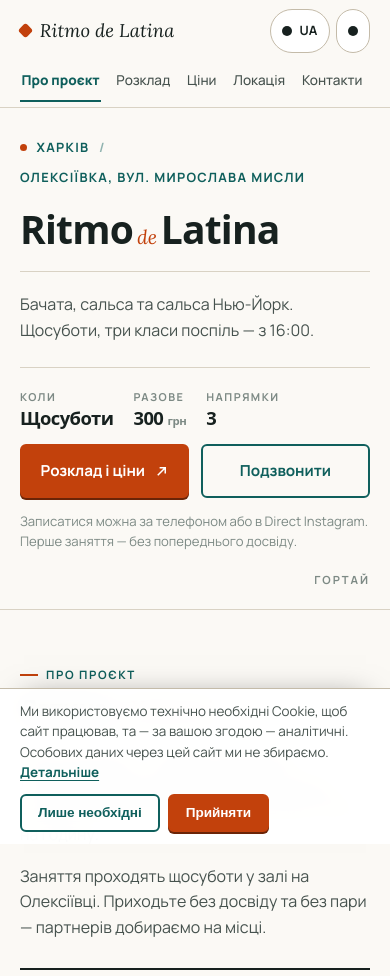
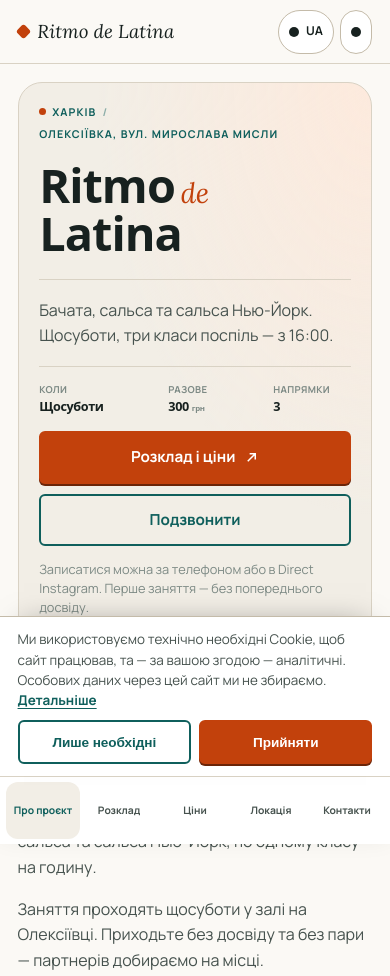
Before and after one commit to muyylx/ritmo-de-latina., a plain HTML site: page index.html in a window 390 px wide. Shown: the top 976 px of the page. Drawn offline with Linux system fonts and the light colour scheme; a web font is replaced by a local one.

Commit message:
Redesign mobile layout with app-style bottom navigation and responsive cards

```diff
--- a/styles.css
+++ b/styles.css
@@ -1061,88 +1061,107 @@ body.has-cookie { padding-bottom: 130px; }
 }
 
 
-/* Mobile layout: compact hero and always-available section navigation.
-   The coarse-pointer condition also covers iPhone desktop-site mode. */
+/* Mobile navigation icons are hidden on desktop. */
+.nav__icon { display: none; }
+
+/* Mobile-first layout; desktop rules above remain unchanged. */
 @media (max-width: 899px), (hover: none) and (pointer: coarse) and (max-width: 1100px) {
+  :root { --pad: clamp(16px, 4.5vw, 30px); --mobile-tab: 68px; --mobile-safe: env(safe-area-inset-bottom, 0px); }
+  html { scroll-padding-top: 76px; -webkit-text-size-adjust: 100%; }
+  section[id], #top { scroll-margin-top: 0; }
+  body { overflow-x: clip; padding-bottom: calc(var(--mobile-tab) + var(--mobile-safe)); font-size: 16px; }
+  body.has-cookie { padding-bottom: calc(var(--mobile-tab) + var(--mobile-safe) + 220px); }
   .nav {
-    display: grid;
-    grid-template-columns: minmax(0, 1fr) auto;
-    gap: .35rem .65rem;
-    padding: .55rem var(--pad) .3rem;
-    background: var(--bg);
-    border-bottom-color: var(--line);
-    -webkit-backdrop-filter: blur(12px);
+    display: flex; gap: 8px; min-height: 64px;
+    padding: 8px var(--pad);
+    background: var(--bg); border-bottom: 1px solid var(--line);
+    backdrop-filter: none; -webkit-backdrop-filter: none;
   }
-  .nav__mark { grid-column: 1; grid-row: 1; }
-  .nav__tools { grid-column: 2; grid-row: 1; gap: .35rem; }
-  .nav__tools .chip { min-height: 44px; padding: .45rem .7rem; }
+  .nav__mark { min-width: 0; }
+  .nav__name { font-size: clamp(1rem, 4.8vw, 1.35rem); }
+  .nav__tools { gap: 6px; }
+  .nav__tools .chip { min-height: 44px; padding: 8px 10px; font-size: .76rem; }
   .nav__links {
-    grid-column: 1 / -1;
-    grid-row: 2;
-    display: flex;
-    align-items: center;
-    gap: .85rem;
-    min-width: 0;
-    overflow-x: auto;
-    overflow-y: hidden;
-    white-space: nowrap;
-    -webkit-overflow-scrolling: touch;
-    scrollbar-width: none;
-    font-size: .85rem;
+    display: grid; grid-template-columns: repeat(5, minmax(0, 1fr));
+    position: fixed; inset: auto 0 0; z-index: 45;
+    align-items: stretch; gap: 2px;
+    min-height: calc(var(--mobile-tab) + var(--mobile-safe));
+    padding: 5px max(6px, env(safe-area-inset-right, 0px)) calc(5px + var(--mobile-safe)) max(6px, env(safe-area-inset-left, 0px));
+    background: var(--card); border-top: 1px solid var(--line);
+    box-shadow: 0 -5px 24px rgba(0,0,0,.07);
   }
-  .nav__links::-webkit-scrollbar { display: none; }
   .nav__links a {
-    flex: 0 0 auto;
-    min-height: 44px;
-    display: inline-flex;
-    align-items: center;
-    padding: .45rem .1rem;
+    display: flex; flex-direction: column; align-items: center; justify-content: center;
+    gap: 4px; min-width: 0; min-height: 54px; padding: 5px 1px;
+    border-radius: 12px; font-size: clamp(10px, 2.65vw, 12px);
+    line-height: 1.1; font-weight: 700; text-align: center;
   }
-  .nav__links a.is-active { font-weight: 800; }
-  html { scroll-padding-top: 112px; }
-  section[id], #top { scroll-margin-top: 0; }
+  .nav__links a::after { display: none; }
+  .nav__links a.is-active { background: var(--bg-2); color: var(--brand); }
+  .nav__icon { display: block; width: 22px; height: 22px; flex: none; }
+  .nav__links a span { max-width: 100%; overflow-wrap: anywhere; }
   .hero {
-    min-height: 0;
-    height: auto;
-    display: block;
-    padding: 1.8rem var(--pad) 1.25rem;
+    display: block; min-height: 0; height: auto;
+    padding: 18px var(--pad) 24px;
   }
-  .hero__title {
-    font-size: clamp(1.85rem, 10vw, 4.2rem);
-    line-height: 1.06;
+  .hero__wrap {
+    position: relative; overflow: hidden;
+    padding: clamp(18px, 5.3vw, 34px);
+    border: 1px solid var(--line); border-radius: 24px;
+    background: var(--bg-2);
+    background: radial-gradient(ellipse at top right, var(--accent-soft), transparent 55%), var(--bg-2);
   }
-  .hero__foot {
-    grid-template-columns: minmax(0, 1fr);
-    gap: 1rem;
-    margin-top: 1.4rem;
-  }
-  .hero__stats { gap: .85rem 1.25rem; }
-  .hero__acts {
-    flex-direction: row;
-    flex-wrap: wrap;
-    align-items: stretch;
-  }
-  .hero__acts .btn {
-    flex: 1 1 145px;
-    justify-content: center;
-    min-height: 48px;
-    padding: .8rem .9rem;
-    text-align: center;
-  }
-  .hero__rule {
-    margin: 0 auto;
-    padding-top: 1.25rem;
-  }
-  /* Keep essential content visible even if Safari interrupts animations. */
-  .hero [data-enter], .hero__word {
-    animation: none;
-    opacity: 1;
-    transform: none;
-  }
+  .hero__meta { margin-bottom: 20px; gap: 6px; font-size: .67rem; line-height: 1.5; }
+  .hero__title { display: grid; grid-template-columns: max-content max-content; gap: 0 .12em; align-items: baseline; font-size: clamp(2rem, 12vw, 4.8rem); line-height: 1.02; }
+  .hero__word:last-child { grid-column: 1 / -1; }
+  .hero__word--serif { font-size: .6em; }
+  .hero__foot { grid-template-columns: minmax(0, 1fr); gap: 18px; margin-top: 22px; padding-top: 18px; }
+  .hero__lead { font-size: 1rem; line-height: 1.55; }
+  .hero__stats { display: grid; grid-template-columns: 1.25fr 1fr .8fr; gap: 8px; margin: 18px 0 0; padding-top: 15px; }
+  .hero__stats > div { min-width: 0; }
+  .hero__stats dt { font-size: clamp(.52rem, 2.45vw, .7rem); letter-spacing: .04em; overflow-wrap: anywhere; }
+  .hero__stats dd { font-size: clamp(.78rem, 3.25vw, 1.3rem); overflow-wrap: anywhere; }
+  .hero__acts { display: grid; grid-template-columns: 1fr; gap: 10px; }
+  .hero__acts .btn { min-height: 52px; justify-content: center; padding: 12px 14px; text-align: center; }
+  .hero__micro { margin-top: 14px; font-size: .8rem; }
+  .hero__rule { display: none; }
+  .hero [data-enter], .hero__word { animation: none; opacity: 1; transform: none; }
+  .section { padding: 30px var(--pad); }
+  .section__head { margin-bottom: 20px; }
+  .h2 { font-size: clamp(1.55rem, 6vw, 2.5rem); line-height: 1.12; overflow-wrap: anywhere; }
+  .label { margin-bottom: 9px; }
+  .about__cols, .visit__grid, .prices__grid, .contacts__grid { grid-template-columns: minmax(0, 1fr); gap: 12px; }
+  .about__facts { padding: 4px 14px; border: 1px solid var(--line); border-radius: 16px; background: var(--card); }
+  .about__facts li { display: flex; flex-direction: row; flex-wrap: wrap; gap: 4px 10px; padding: 12px 0; }
+  .about__facts li:last-child { border-bottom: 0; }
+  .about__v { text-align: left; overflow-wrap: anywhere; }
+  .schedule__list { display: grid; gap: 9px; border: 0; }
+  .slot { grid-template-columns: max-content minmax(0, 1fr); gap: 4px 14px; padding: 16px; border: 1px solid var(--line); border-radius: 16px; background: var(--card); align-items: center; }
+  .slot__time { grid-row: 1 / span 2; font-size: 1.8rem; }
+  .slot__name { font-size: 1.02rem; line-height: 1.3; overflow-wrap: anywhere; }
+  .slot__note { grid-column: 2; font-size: .68rem; }
+  .slot:hover { padding-left: 16px; }
+  .price, .contact, .visit__address { border-radius: 18px; padding: 20px; }
+  .prices__grid { gap: 16px; }
+  .price__amount { font-size: 2.3rem; }
+  .contact__v { font-size: clamp(1.05rem, 5vw, 1.65rem); overflow-wrap: anywhere; }
+  .contact { min-height: 110px; }
+  .visit__address, .visit__map, .visit__how { grid-column: auto; grid-row: auto; min-width: 0; }
+  .visit__map { min-height: 240px; border-radius: 18px; }
+  .visit__acts .btn { min-height: 48px; }
+  .closing { padding: 30px var(--pad); }
+  .closing__meta { grid-template-columns: minmax(0, 1fr); gap: 18px; }
+  .closing__word { font-size: clamp(1.6rem, 6vw, 2.5rem); }
+  .cookie { bottom: calc(var(--mobile-tab) + var(--mobile-safe)); padding: 12px var(--pad); max-height: min(52vh, 320px); overflow-y: auto; background: var(--card); -webkit-backdrop-filter: none; backdrop-filter: none; }
+  .cookie__inner { display: grid; gap: 10px; }
+  .cookie__acts { display: grid; grid-template-columns: 1fr 1fr; gap: 8px; }
+  .cookie__acts .btn { min-height: 44px; justify-content: center; text-align: center; padding: 8px; }
+  .btn, .chip, .nav__links a, .contact { -webkit-tap-highlight-color: transparent; touch-action: manipulation; }
+  .btn:active, .chip:active { transform: scale(.98); }
 }
-@media (max-width: 380px) {
-  .nav__name { font-size: 1rem; }
-  .nav__tools .chip { padding-inline: .5rem; }
-  .nav__links { gap: .7rem; }
-  .hero__acts .btn { flex-basis: 100%; }
+@media (max-width: 359px) {
+  .nav__name { font-size: .94rem; }
+  .nav__tools .chip { padding-inline: 7px; }
+  .hero__wrap { padding: 16px; }
+  .hero__title { font-size: 11.4vw; }
 }
```
